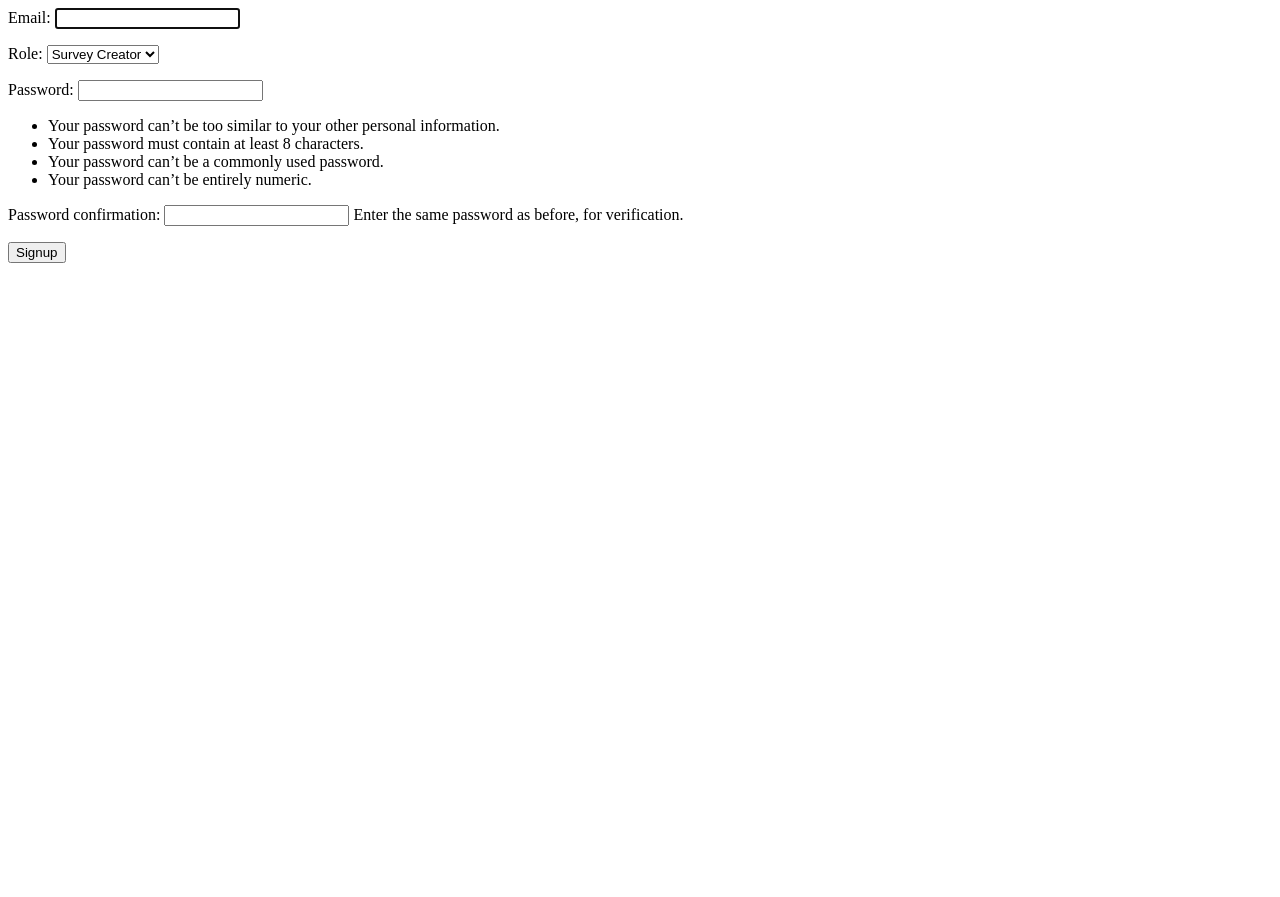
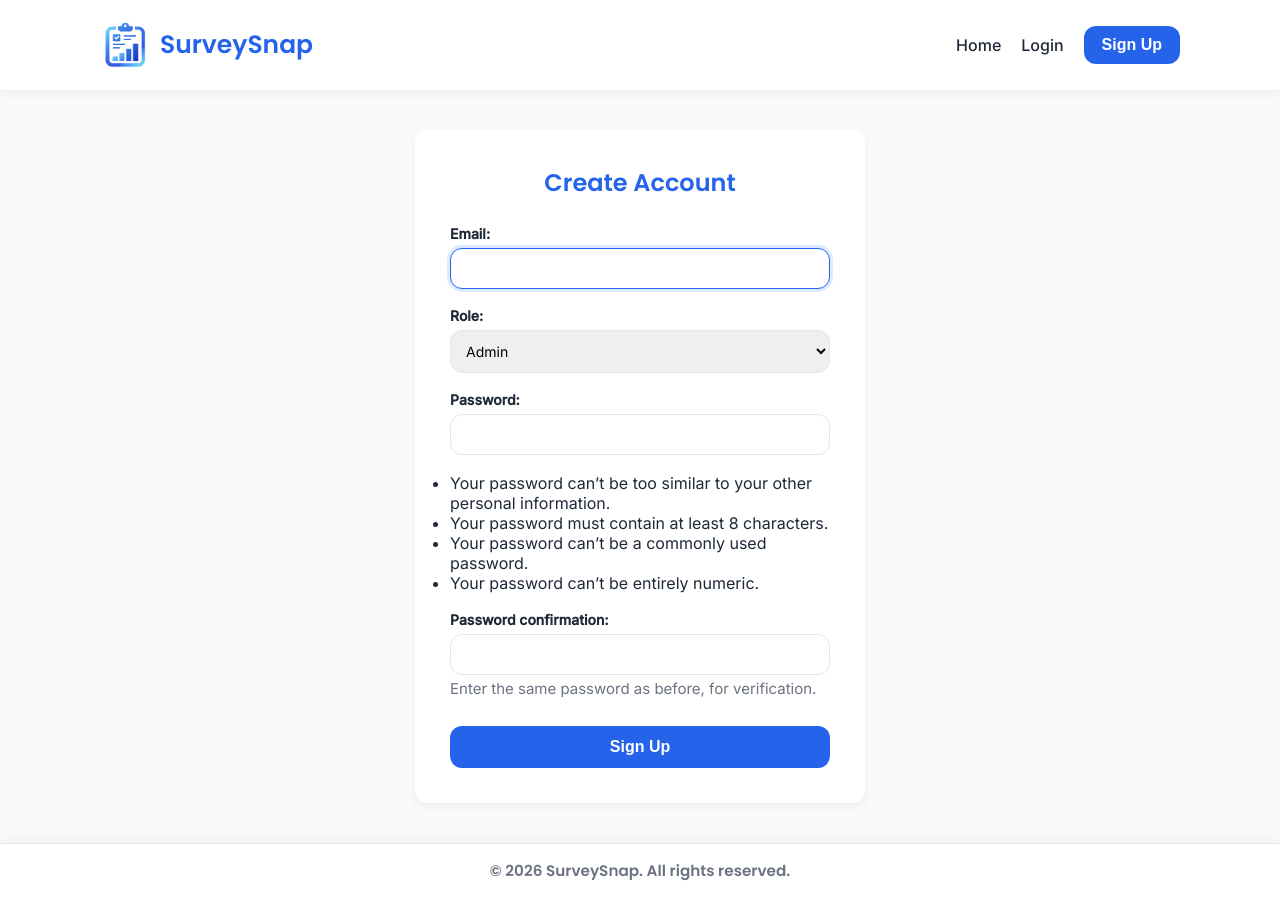
Before and after one commit to SahilM5467/SurveySnap, a Django app: page /core/signup/ in a window 1280 px wide. Before the commit the page ends 263 px from the top, so only its background shows below. Run offline with Django 5.2, Linux system fonts and the light colour scheme; some libraries are stand-ins or nearby versions.

Commit message:
add role wise navbars, css and logo icon

```diff
--- a/surveysnap/core/models.py
+++ b/surveysnap/core/models.py
@@ -33,6 +33,7 @@ class User(AbstractBaseUser):
 
     email = models.EmailField(unique=True)
     role_choice =(
+        ('admin','Admin'),
         ('creator','Survey Creator'),
         ('respondent','Respondent'),
     )
--- /dev/null
+++ b/surveysnap/static/css/style.css
@@ -0,0 +1,527 @@
+/* ==========================================
+   SurveySnap - Complete Professional UI
+========================================== */
+
+/* ---------- ROOT VARIABLES ---------- */
+:root {
+    --primary: #2563EB;
+    --primary-dark: #1E40AF;
+    --primary-light: #DBEAFE;
+
+    --success: #22C55E;
+    --danger: #EF4444;
+    --warning: #F59E0B;
+
+    --bg: #F8FAFC;
+    --card-bg: #FFFFFF;
+
+    --text-dark: #1F2937;
+    --text-light: #6B7280;
+
+    --border: #E5E7EB;
+
+    --radius: 12px;
+    --shadow-soft: 0 4px 12px rgba(0, 0, 0, 0.05);
+    --shadow-hover: 0 8px 20px rgba(0, 0, 0, 0.08);
+
+    --transition: all 0.3s ease;
+}
+
+/* ---------- GLOBAL RESET ---------- */
+* {
+    margin: 0;
+    padding: 0;
+    box-sizing: border-box;
+}
+
+body {
+    font-family: 'Inter', sans-serif;
+    background: var(--bg);
+    color: var(--text-dark);
+    min-height: 100vh;
+    display: flex;
+    flex-direction: column;
+}
+
+h1, h2, h3, h4 {
+    font-family: 'Poppins', sans-serif;
+    font-weight: 600;
+}
+
+a {
+    text-decoration: none;
+    color: inherit;
+}
+
+/* ==========================================
+   NAVBAR (HEADER)
+========================================== */
+
+.navbar {
+    width: 100%;
+    background: var(--card-bg);
+    box-shadow: var(--shadow-soft);
+    position: sticky;
+    top: 0;
+    z-index: 1000;
+}
+
+.nav-container {
+    max-width: 100%;
+    padding: 20px 100px;
+    display: flex;
+    justify-content: space-between;
+    align-items: center;
+}
+
+.logo {
+    display: flex;
+    align-items: center;
+    gap: 10px;
+}
+
+.logo a {
+    font-size: 20px;
+    font-weight: 600;
+    font-size: 25px;
+    color: var(--primary);
+    font-family: 'Poppins', sans-serif;
+}
+
+/* Logo Image */
+.logo img {
+    width: 50px;
+    height: 50px;
+    object-fit: contain;
+}
+
+/* Logo Text */
+.logo span {
+    font-family: 'Poppins', sans-serif;
+    font-size: 24px;
+    font-weight: 700;
+    color: #2563EB;
+    letter-spacing: 0.5px;
+}
+
+.nav-links {
+    display: flex;
+    align-items: center;
+    gap: 20px;
+}
+
+.nav-links a {
+    font-weight: 500;
+    color: var(--text-dark);
+    position: relative;
+    transition: var(--transition);
+}
+
+.nav-links a:hover {
+    color: var(--primary);
+}
+
+.nav-links a::after {
+    content: "";
+    position: absolute;
+    width: 0%;
+    height: 2px;
+    background: var(--primary);
+    left: 0;
+    bottom: -4px;
+    transition: 0.3s ease;
+}
+
+.nav-links a:hover::after {
+    width: 100%;
+}
+
+/* ==========================================
+   SIDEBAR
+========================================== */
+
+.sidebar {
+    width: 250px;
+    height: calc(100vh - 60px);
+    background: var(--card-bg);
+    box-shadow: var(--shadow-soft);
+    position: fixed;
+    top: 60px;
+    left: 0;
+    padding: 20px;
+}
+
+.sidebar ul {
+    list-style: none;
+}
+
+.sidebar ul li {
+    margin-bottom: 12px;
+}
+
+.sidebar ul li a {
+    display: block;
+    padding: 10px 15px;
+    border-radius: var(--radius);
+    font-weight: 500;
+    transition: var(--transition);
+}
+
+.sidebar ul li a:hover,
+.sidebar ul li a.active {
+    background: var(--primary);
+    color: #fff;
+}
+
+/* ==========================================
+   MAIN CONTENT
+========================================== */
+
+.main-content {
+    margin-left: 250px;
+    padding: 30px;
+    margin-top: 20px;
+    flex: 1;
+}
+
+.main-wrapper {
+    max-width: 1200px;
+    margin: auto;
+    padding: 40px 25px;
+}
+
+.content {
+    min-height: 70vh;
+}
+
+/* ==========================================
+   CARDS
+========================================== */
+
+.card {
+    background: var(--card-bg);
+    padding: 20px;
+    border-radius: var(--radius);
+    box-shadow: var(--shadow-soft);
+    margin-bottom: 20px;
+    transition: var(--transition);
+}
+
+.card:hover {
+    box-shadow: var(--shadow-hover);
+    transform: translateY(-3px);
+}
+
+.card-title {
+    font-size: 18px;
+    margin-bottom: 15px;
+}
+
+/* ==========================================
+   BUTTONS
+========================================== */
+
+.btn {
+    padding: 10px 18px;
+    border-radius: var(--radius);
+    background: var(--primary);
+    color: #fff;
+    font-weight: bold;
+    font-size: medium;
+    border: none;
+    cursor: pointer;
+    transition: var(--transition);
+}
+
+.btn-primary {
+    background: var(--primary);
+    color: #fff;
+}
+
+.btn-primary:hover {
+    background: var(--primary-dark);
+}
+
+.btn-outline {
+    border: 2px solid var(--primary);
+    color: var(--primary);
+    background: transparent;
+}
+
+.btn-outline:hover {
+    background: var(--primary);
+    color: #fff;
+}
+
+.btn-danger {
+    background: var(--danger);
+    color: #fff;
+}
+
+.btn-danger:hover {
+    opacity: 0.85;
+}
+
+/* ==========================================
+   FORMS
+========================================== */
+
+form p {
+    margin-bottom: 15px;
+}
+
+label {
+    display: block;
+    font-weight: 500;
+    margin-bottom: 6px;
+}
+
+input, select, textarea {
+    width: 100%;
+    padding: 10px;
+    border-radius: var(--radius);
+    border: 1px solid var(--border);
+    transition: var(--transition);
+    font-family: 'Inter', sans-serif;
+}
+
+input:focus, select:focus, textarea:focus {
+    outline: none;
+    border-color: var(--primary);
+    box-shadow: 0 0 0 3px var(--primary-light);
+}
+
+.errorlist {
+    list-style: none;
+    padding-left: 0;
+    color: var(--danger);
+    font-size: 14px;
+}
+
+/* ==========================================
+   TABLES
+========================================== */
+
+.table {
+    width: 100%;
+    border-collapse: collapse;
+    background: var(--card-bg);
+    border-radius: var(--radius);
+    overflow: hidden;
+    box-shadow: var(--shadow-soft);
+}
+
+.table th, .table td {
+    padding: 12px 15px;
+    text-align: left;
+}
+
+.table thead {
+    background: var(--primary);
+    color: #fff;
+}
+
+.table tbody tr:nth-child(even) {
+    background: #F9FAFB;
+}
+
+.table tbody tr:hover {
+    background: var(--primary-light);
+}
+
+/* ==========================================
+   FOOTER
+========================================== */
+
+.footer {
+    background: var(--card-bg);
+    margin-top: auto;
+    box-shadow: 0 -4px 12px rgba(0, 0, 0, 0.04);
+}
+
+.footer-container {
+    max-width: 1200px;
+    margin: auto;
+    padding: 30px 25px;
+    display: flex;
+    justify-content: space-between;
+    flex-wrap: wrap;
+}
+
+.footer-container h3 {
+    font-family: 'Poppins', sans-serif;
+    color: var(--primary);
+}
+
+.footer-container p {
+    font-size: 14px;
+    color: var(--text-light);
+}
+
+.footer-bottom {
+    text-align: center;
+    padding: 15px;
+    border-top: 1px solid var(--border);
+    font-size: 13px;
+    color: var(--text-light);
+}
+
+/* ==========================================
+   ANIMATIONS
+========================================== */
+
+.fade-in {
+    animation: fadeIn 0.5s ease-in;
+}
+
+@keyframes fadeIn {
+    from { opacity: 0; transform: translateY(10px); }
+    to { opacity: 1; transform: translateY(0); }
+}
+
+/* ==========================================
+   RESPONSIVE DESIGN
+========================================== */
+
+@media (max-width: 992px) {
+    .sidebar {
+        width: 200px;
+    }
+
+    .main-content {
+        margin-left: 200px;
+    }
+}
+
+@media (max-width: 768px) {
+
+    .sidebar {
+        position: relative;
+        width: 100%;
+        height: auto;
+        top: 0;
+    }
+
+    .main-content {
+        margin-left: 0;
+    }
+
+    .nav-container {
+        flex-direction: column;
+        align-items: flex-start;
+        gap: 10px;
+    }
+
+    .nav-links {
+        flex-direction: column;
+        align-items: flex-start;
+    }
+
+    .footer-container {
+        flex-direction: column;
+        gap: 15px;
+    }
+}
+
+
+/* ==========================================
+   SIGNUP FORM DESIGN
+========================================== */
+
+/* Center signup section */
+.signup-card {
+    max-width: 450px;
+    padding: 35px;
+    background: var(--card-bg);
+    border-radius: var(--radius);
+    box-shadow: var(--shadow-soft);
+    animation: fadeIn 0.4s ease-in;
+}
+
+/* Heading */
+.signup-card h2 {
+    text-align: center;
+    margin-bottom: 25px;
+    color: var(--primary);
+    font-family: 'Poppins', sans-serif;
+    font-weight: 600;
+}
+
+/* Form spacing */
+.signup-card form p {
+    margin-bottom: 18px;
+}
+
+/* Labels */
+.signup-card label {
+    display: block;
+    font-weight: bold;
+    margin-bottom: 6px;
+    font-size: 14px;
+}
+
+/* Inputs */
+.signup-card input,
+.signup-card select,
+.signup-card textarea {
+    width: 100%;
+    padding: 11px;
+    border-radius: var(--radius);
+    border: 1px solid var(--border);
+    font-family: 'Inter', sans-serif;
+    transition: var(--transition);
+    font-size: 14px;
+}
+
+/* Focus effect */
+.signup-card input:focus,
+.signup-card select:focus,
+.signup-card textarea:focus {
+    outline: none;
+    border-color: var(--primary);
+    box-shadow: 0 0 0 3px var(--primary-light);
+}
+
+/* Django error list */
+.signup-card .errorlist {
+    list-style: none;
+    padding-left: 0;
+    margin-top: 6px;
+    color: var(--danger);
+    font-size: 13px;
+}
+
+/* Submit button */
+.signup-card .btn {
+    width: 100%;
+    margin-top: 10px;
+    padding: 12px;
+    border-radius: var(--radius);
+    background: var(--primary);
+    color: #fff;
+    border: none;
+    font-weight: bold;
+    font-size: medium;
+    cursor: pointer;
+    transition: var(--transition);
+}
+
+.signup-card .btn:hover {
+    background: var(--primary-dark);
+}
+
+/* Optional: help text styling */
+.signup-card .helptext {
+    font-size: 15px;
+    color: var(--text-light);
+    margin-top: 4px;
+    display: block;
+}
+
+/* Responsive */
+@media (max-width: 576px) {
+    .signup-card {
+        margin: 40px 15px;
+        padding: 25px;
+    }
+}
--- /dev/null
+++ b/surveysnap/templates/base.html
@@ -0,0 +1,31 @@
+{% load static %}
+<!DOCTYPE html>
+<html lang="en">
+<head>
+    <meta charset="UTF-8">
+    <meta name="viewport" content="width=device-width, initial-scale=1.0">
+    <title>SurveySnap</title>
+
+    <!-- Google Fonts -->
+    <link href="https://fonts.googleapis.com/css2?family=Poppins:wght@400;500;600&family=Inter:wght@400;500&display=swap" rel="stylesheet">
+
+    <!-- External CSS -->
+    <link rel="stylesheet" href="{% static 'css/style.css' %}">
+
+    <link rel="icon" type="image/png" href="{% static 'images/SurveySnap-Logo.png' %}">
+</head>
+
+<body>
+
+    {% include "home_navbar.html" %}
+
+    <div class="main-wrapper">
+        <div class="content">
+            {% block content %}{% endblock content %}
+        </div>
+    </div>
+
+    {% include "footer.html" %}
+
+</body>
+</html>
--- a/surveysnap/templates/core/signup.html
+++ b/surveysnap/templates/core/signup.html
@@ -1,5 +1,16 @@
-<form method="post">
-    {% csrf_token %}
-    {{form.as_p}}
-    <button type="submit">Signup</button>
-</form>
+{% extends "base.html" %}
+{% load crispy_forms_tags %}
+{% block content %}
+
+<div class="signup-card">
+    <h2>Create Account</h2>
+
+    <form method="post">
+        {% csrf_token %}
+        {{ form.as_p }}
+        <button type="submit" class="btn">Sign Up</button>
+    </form>
+
+</div>
+
+{% endblock content %}
--- /dev/null
+++ b/surveysnap/templates/footer.html
@@ -0,0 +1,5 @@
+<footer class="footer">
+    <div class="footer-bottom">
+        <h3> © 2026 SurveySnap. All rights reserved. </h3>
+    </div>
+</footer>
--- /dev/null
+++ b/surveysnap/templates/home_navbar.html
@@ -0,0 +1,18 @@
+{% load static %}
+
+<nav class="navbar">
+    <div class="nav-container">
+
+        <div class="logo">
+            <img src="{% static 'images/SurveySnap-Logo.png' %}" alt="SurveySnap Logo">
+            <a href="#">SurveySnap</a>
+        </div>
+
+        <div class="nav-links">
+            <a href="#">Home</a>
+            <a href="#">Login</a>
+            <button class="btn btn-primary">Sign Up</button>
+        </div>
+
+    </div>
+</nav>
```
Also changed, not shown: surveysnap/surveysnap/settings.py (+9 -1 lines), surveysnap/templates/admin_navbar.html (added, +20 -0 lines), surveysnap/templates/creator_navbar.html (added, +20 -0 lines), surveysnap/templates/respondent_navbar.html (added, +20 -0 lines), surveysnap/core/migrations/0003_alter_user_role.py (added), surveysnap/static/images/SurveySnap-Logo.png (added).
